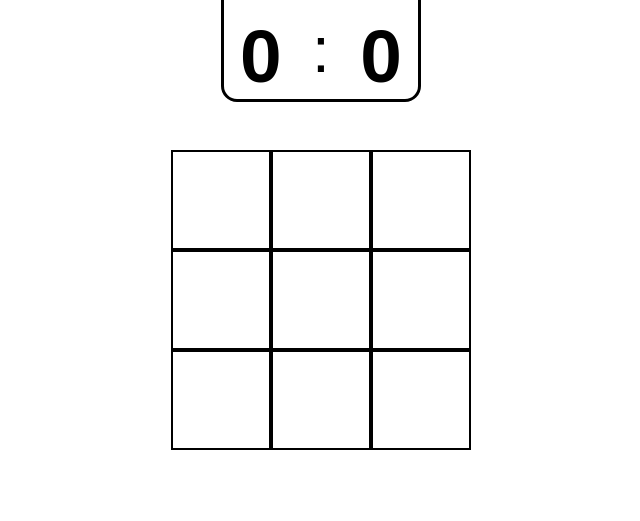
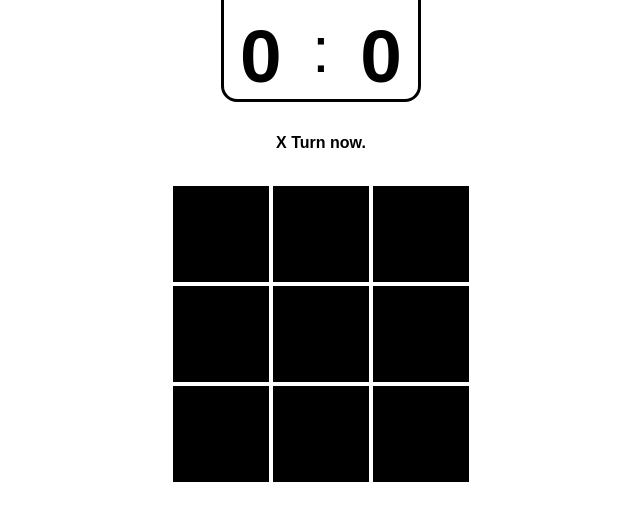
Before and after one commit to soiloui/XO-game, a plain HTML site: page index.html in a window 1280 px wide. Shown: the part 183-704 px from the top of the page, without its empty margins (319-959 px from the left). Drawn offline with Linux system fonts and the light colour scheme; a web font is replaced by a local one.

Commit message:
Some Css changes and base of JS added

```diff
--- a/index.html
+++ b/index.html
@@ -23,17 +23,18 @@
                 <h3 class="score_count-2">0</h3>
             </section>
         </section>
+        <h4 id="turn">X Turn now.</h4>
+        <section class="game_area">
+            <div class="area" id='area-1'></div>
+            <div class="area" id='area-2'></div>
+            <div class="area" id='area-3'></div>
+            <div class="area" id='area-4'></div>
+            <div class="area" id='area-5'></div>
+            <div class="area" id='area-6'></div>
+            <div class="area" id='area-7'></div>
+            <div class="area" id='area-8'></div>
+            <div class="area" id='area-9'></div>
 
-        <section class="game_area">
-            <div class="area area-1"></div>
-            <div class="area area-2"></div>
-            <div class="area area-3"></div>
-            <div class="area area-4"></div>
-            <div class="area area-5"></div>
-            <div class="area area-6"></div>
-            <div class="area area-7"></div>
-            <div class="area area-8"></div>
-            <div class="area area-9"></div>
         </section>
     </main>
     <script src="script.js"></script>
--- a/script.js
+++ b/script.js
@@ -0,0 +1,20 @@
+const gridArea = document.querySelector('.game_area');
+const areas = document.querySelectorAll('.area');
+const scoreX_div = document.querySelector('.score_count-1');
+const scoreO_div = document.querySelector('.score_count-2');
+let turn = 'x';
+
+move = e =>{
+    const area = e.currentTarget;
+    const areaNum = area.id.match(/\d/g).toString();
+    if (area.innerHTML != ''){
+        console.log(`Not null`);
+    }else{
+        console.log(`Null`);
+    }
+}
+
+
+areas.forEach(area => {
+    area.addEventListener('click', move);
+});
--- a/styles/main.scss
+++ b/styles/main.scss
@@ -49,15 +49,26 @@ main{
     }
 }
 
+#turn{
+    margin-top: 2rem;
+}
+
 .game_area{
     width: 100%;
-    margin-top: 3rem;
+    margin-top: 2rem;
     display: grid;
     grid-template-columns: repeat(3, $area-dimension);
     grid-template-rows: repeat(3, $area-dimension);
     justify-content: center;
 
     .area{
-        border: 2px solid #000;
+        border: 2px solid #fff;
+        background-color: black;
+        cursor: pointer;
+        transition: all .25s ease-in-out;
+        &:hover{
+            background-color: rgba($color: #fff, $alpha: .7);
+            box-shadow: 0 0 20px 3px black;
+        }
     }
 }
```
Also changed, not shown: styles/main.css, 1 other file.
